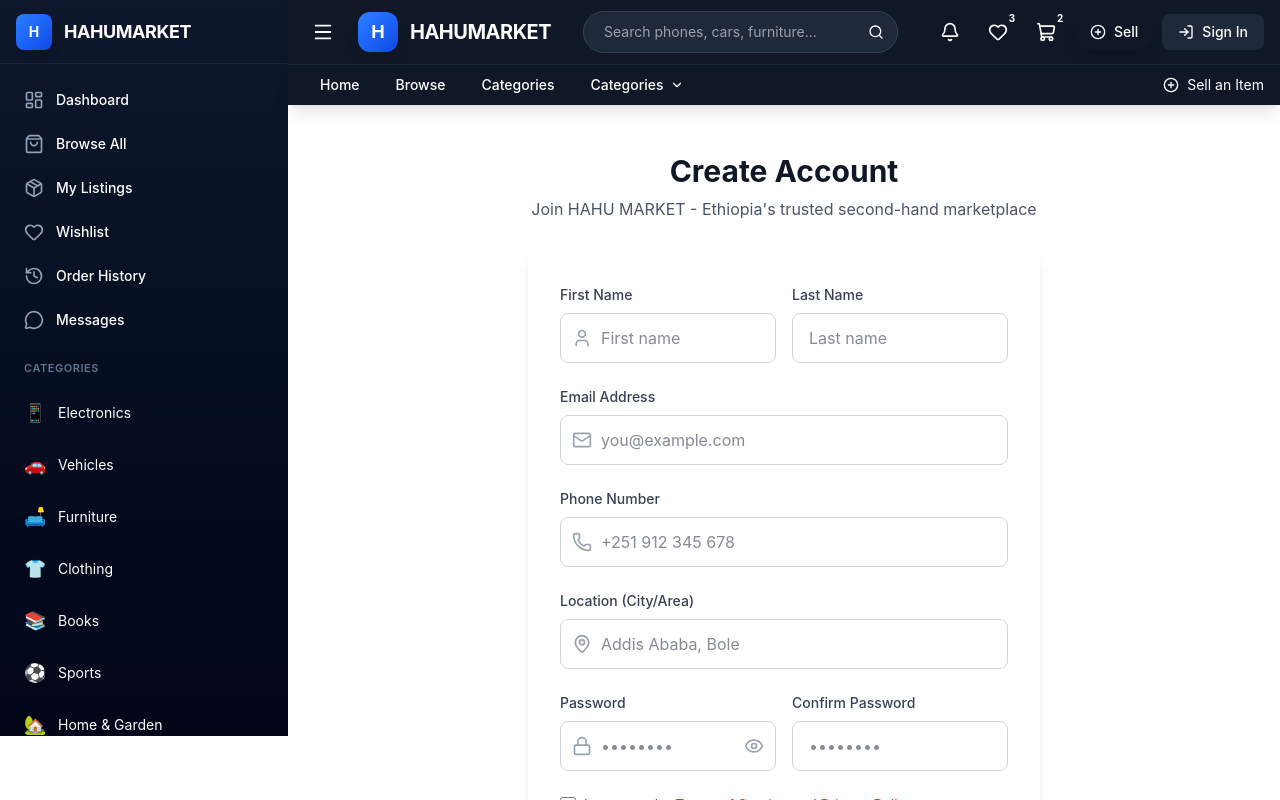
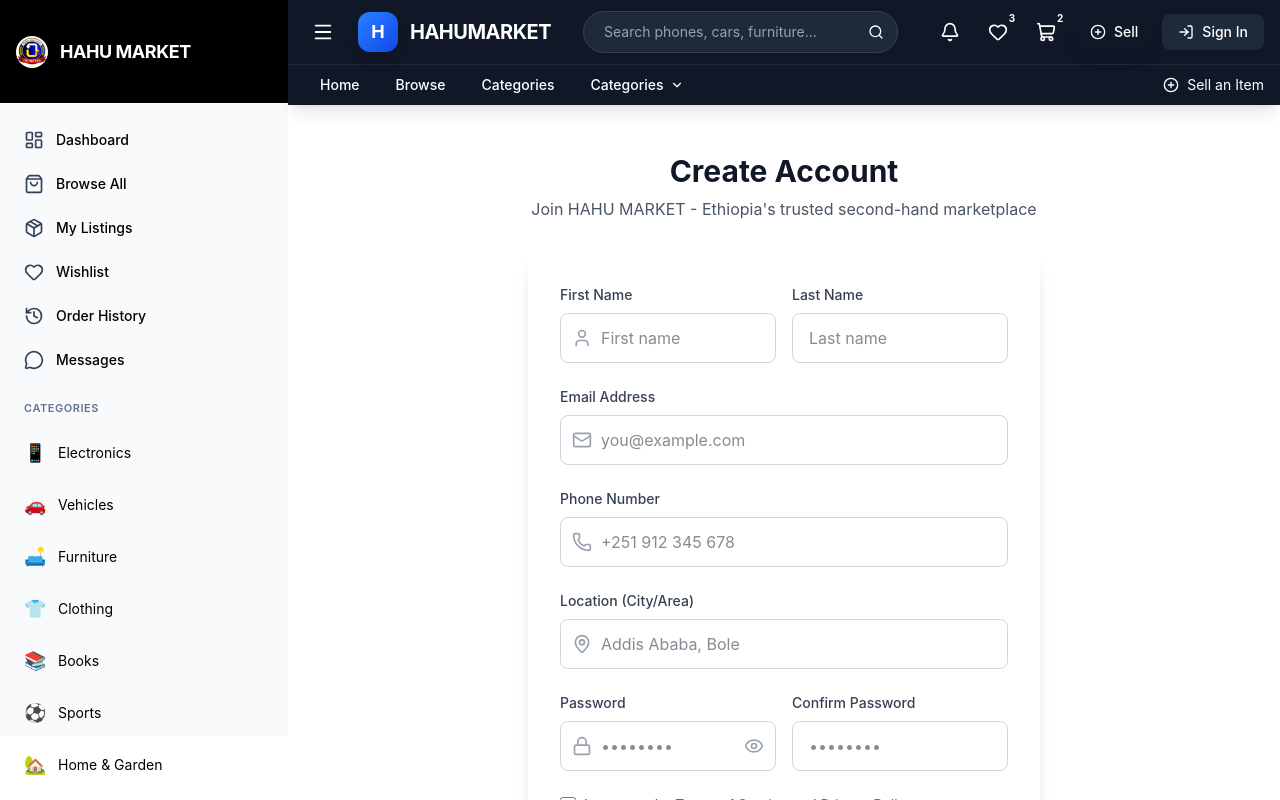
Before and after one commit to zerfe-123-abc/Hahu-Frontend, a React (Vite) app: page /register in a window 1280 px wide. Both pictures are taken after a click on the button 115 px from the left and 32 px from the top of the page. Shown: the top 800 px of the page. Built offline with nearby package versions, Linux system fonts and the light colour scheme.

Commit message:
modified:   src/app/layouts/AppLayout.jsx     modified:   src/components/common/Navbar.jsx 	modified:   src/components/common/Sidebar.jsx

```diff
--- a/src/app/layouts/AppLayout.jsx
+++ b/src/app/layouts/AppLayout.jsx
@@ -9,7 +9,7 @@
   const { user } = useAuth()
 
   return (
-    <div className="min-h-screen bg-slate-950 text-white">
+    <div className="min-h-screen bg-slate-50 text-black">
       <Sidebar isOpen={showSidebar} variant="user" onClose={() => setShowSidebar(false)} />
 
       <div className={`min-h-screen transition-all ${showSidebar ? 'md:pl-72' : 'md:pl-20'}`}>
@@ -19,9 +19,9 @@
           <Outlet />
         </main>
 
-        <footer className="bg-gray-900 text-gray-200 pt-10 pb-6">
+        <footer className="bg-gray-50 text-black pt-20 pb-6 font-bold text-100pxl">
           <div className="max-w-7xl mx-auto px-4 sm:px-6 lg:px-8">
-            <div className="text-center text-gray-400 text-sm">
+            <div className="text-center text-gray-950 text-lg">
               &copy; {new Date().getFullYear()} HAHU MARKET. All rights reserved.
             </div>
           </div>
--- a/src/components/common/Navbar.jsx
+++ b/src/components/common/Navbar.jsx
@@ -168,7 +168,7 @@
                       setUserMenuOpen(false);
                       navigate("/");
                     }}
-                    className="flex items-center gap-3 px-4 py-2.5 hover:bg-gray-700 dark:hover:bg-gray-800 text-sm text-white-400 transition-colors w-full"
+                    className="flex items-center gap-3 px-4 py-2.5 hover:bg-gray-700 dark:hover:bg-red-500 text-sm text-white-400 transition-colors w-full"
                   >
                     <LogOut size={16} />
                     Sign Out
--- a/src/components/common/Sidebar.jsx
+++ b/src/components/common/Sidebar.jsx
@@ -1,5 +1,8 @@
 import { useState } from "react";
 import { Link, useLocation } from "react-router-dom";
+import Logo from "@/assets/logo.jpg";
+import { useAuth } from "@/store/authStore.jsx";
+import { useNavigate } from "react-router-dom";
 import {
     LayoutDashboard,
     Package,
@@ -15,12 +18,14 @@
     Store,
     Tag,
     TrendingUp,
-    X,
 } from "lucide-react";
 
 const Sidebar = ({ isOpen, variant = "public", onClose }) => {
     const [openDropdown, setOpenDropdown] = useState(null);
     const location = useLocation();
+    const { logout } = useAuth();
+    const [userMenuOpen, setUserMenuOpen] = useState(false);
+    const navigate = useNavigate();
 
     // Public Sidebar - Categories for second-hand store
     const publicMenuItems = [
@@ -120,21 +125,29 @@
             )}
 
             <aside
-                className={`fixed top-0 left-0 h-[calc(100vh-4rem)] bg-gradient-to-b from-slate-900 to-slate-950 dark:from-slate-900 dark:to-slate-950 text-white transition-all duration-300 z-50
+                className={`fixed top-0 left-0 h-[calc(100vh-4rem)] bg-gradient-to-b from-slate-50 to-slate-50 dark:from-slate-50 dark:to-slate-50 text-black transition-all duration-300 z-50
              ${isOpen ? "translate-x-0" : "-translate-x-full"} md:translate-x-0
              ${isOpen ? "w-72" : "w-20"}`}
             >
                 {/* Header */}
-                <div className="h-16 flex items-center justify-between px-4 border-b border-slate-800 dark:border-slate-800">
-                    {isOpen && (
-                        <div className="flex items-center gap-3">
-                            <div className="w-9 h-9 rounded-lg bg-gradient-to-br from-blue-500 to-blue-700 flex items-center justify-center font-bold text-sm shadow-lg shadow-white-500/20">
-                                H
-                            </div>
-                            <span className="font-bold text-lg tracking-tight">HAHU<span className="text-white-500">MARKET</span></span>
-                        </div>
-                    )}
+                <div className="h-26 flex items-center justify-between px-4 border-b bg-black text-white">
+                    <div className="flex items-center gap-3">
 
+                        {/* Logo ALWAYS visible */}
+                        <img
+                            src={Logo}
+                            alt="HAHU Market Logo"
+                            className="w-8 h-8 rounded-full object-cover"
+                        />
+
+                        {/* Text only when open */}
+                        {isOpen && (
+                            <span className="font-bold text-lg tracking-tight">
+                                HAHU <span className="text-white ">MARKET</span>
+                            </span>
+                        )}
+
+                    </div>
                 </div>
 
                 {/* Scrollable Menu */}
@@ -147,10 +160,10 @@
                             onClick={handleNavClick}
                             className={`flex items-center gap-3 px-3 py-2.5 rounded-xl transition-all duration-200 group ${isActive(item.link)
                                 ? 'bg-linear-to-r from-red-500/20 to-red-600/10 text-white-400 border-l-2 border-white-500'
-                                : 'hover:bg-slate-800 dark:hover:bg-slate-800'
+                                : 'hover:bg-slate-800 dark:hover:bg-slate-300'
                                 }`}
                         >
-                            <item.icon size={20} className={`${isActive(item.link) ? 'text-white-400' : 'text-slate-400 group-hover:text-white-400'} transition-colors`} />
+                            <item.icon size={20} className={`${isActive(item.link) ? 'text-white-400' : 'text-slate-700 group-hover:text-white-400'} transition-colors`} />
                             {isOpen && (
                                 <>
                                     <span className="text-sm font-medium flex-1">{item.name}</span>
@@ -163,22 +176,31 @@
                     ))}
 
                     {/* Public Categories */}
-                    {variant === "public" && isOpen && (
+                    {variant === "public" && (
                         <>
-                            <div className="pt-4 pb-2">
-                                <h3 className="text-[11px] font-semibold text-slate-500 uppercase tracking-wider px-3">Categories</h3>
-                            </div>
+                            {isOpen && (
+                                <div className="pt-4 pb-2">
+                                    <h3 className="text-[11px] font-semibold text-slate-500 uppercase tracking-wider px-3">
+                                        Categories
+                                    </h3>
+                                </div>
+                            )}
                             {publicCategories.map((cat) => (
                                 <Link
                                     key={cat.id}
                                     to={cat.link}
                                     onClick={handleNavClick}
-                                    className="flex items-center justify-between px-3 py-2.5 rounded-xl hover:bg-slate-800 dark:hover:bg-slate-800 transition-colors group"
+                                    className="flex items-center gap-3 px-3 py-2.5 rounded-xl hover:bg-slate-800 dark:hover:bg-slate-300 transition-colors group"
                                 >
-                                    <div className="flex items-center gap-3">
-                                        <span className="text-lg group-hover:scale-110 transition-transform">{cat.icon}</span>
+                                    {/* Icon ALWAYS visible */}
+                                    <span className="text-lg group-hover:scale-110 transition-transform">
+                                        {cat.icon}
+                                    </span>
+
+                                    {/* Text only when open */}
+                                    {isOpen && (
                                         <span className="text-sm">{cat.name}</span>
-                                    </div>
+                                    )}
                                 </Link>
                             ))}
                         </>
@@ -192,7 +214,7 @@
                                 <div key={subMenu.id} className="mb-2">
                                     <button
                                         onClick={() => toggleDropdown(subMenu.id)}
-                                        className="flex items-center justify-between w-full px-3 py-2.5 rounded-xl hover:bg-slate-800 dark:hover:bg-slate-800 transition-colors"
+                                        className="flex items-center justify-between w-full px-3 py-2.5 rounded-xl hover:bg-slate-800 dark:hover:bg-slate-300 transition-colors"
                                     >
                                         <div className="flex items-center gap-3">
                                             <subMenu.icon size={20} className="text-slate-400" />
@@ -210,7 +232,7 @@
                                                     key={idx}
                                                     to={item.link}
                                                     onClick={handleNavClick}
-                                                    className="flex items-center gap-2 px-3 py-2 rounded-lg hover:bg-slate-800 dark:hover:bg-slate-800 text-sm text-slate-300 hover:text-white transition-colors"
+                                                    className="flex items-center gap-2 px-3 py-2 rounded-lg hover:bg-slate-800 dark:hover:bg-slate-300 text-sm text-slate-300 hover:text-white transition-colors"
                                                 >
                                                     <ChevronRight size={14} className="text-slate-500" />
                                                     {item.name}
@@ -231,14 +253,21 @@
                                     <Link
                                         to="/app/settings"
                                         onClick={handleNavClick}
-                                        className="flex items-center gap-3 px-3 py-2.5 rounded-xl hover:bg-slate-800 dark:hover:bg-slate-800 transition-colors"
+                                        className="flex items-center gap-3 px-3 py-2.5 rounded-xl hover:bg-slate-800 dark:hover:bg-slate-300 transition-colors"
                                     >
                                         <Settings size={20} className="text-slate-400" />
                                         <span className="text-sm">Settings</span>
                                     </Link>
-                                    <button className="flex items-center gap-3 px-3 py-2.5 rounded-xl hover:bg-slate-800 dark:hover:bg-slate-800 transition-colors w-full text-left text-red-400" onClick={handleNavClick}>
-                                        <LogOut size={20} />
-                                        <span className="text-sm">Sign Out</span>
+                                    <button
+                                        onClick={() => {
+                                            logout();
+                                            setUserMenuOpen(false);
+                                            navigate("/");
+                                        }}
+                                        className="flex items-center gap-3 px-4 py-2.5 hover:bg-gray-400 dark:hover:bg-gray-500 text-sm text-red-500 transition-colors w-full"
+                                    >
+                                        <LogOut size={16} />
+                                        Sign Out
                                     </button>
                                 </div>
                             )}
@@ -246,7 +275,7 @@
                                 <Link
                                     to="/admin/profile"
                                     onClick={handleNavClick}
-                                    className="flex items-center gap-3 px-3 py-2.5 rounded-xl hover:bg-slate-800 dark:hover:bg-slate-800 transition-colors"
+                                    className="flex items-center gap-3 px-3 py-2.5 rounded-xl hover:bg-slate-800 dark:hover:bg-slate-300 transition-colors"
                                 >
                                     <User size={20} className="text-slate-400" />
                                     <span className="text-sm">Admin Profile</span>
```
